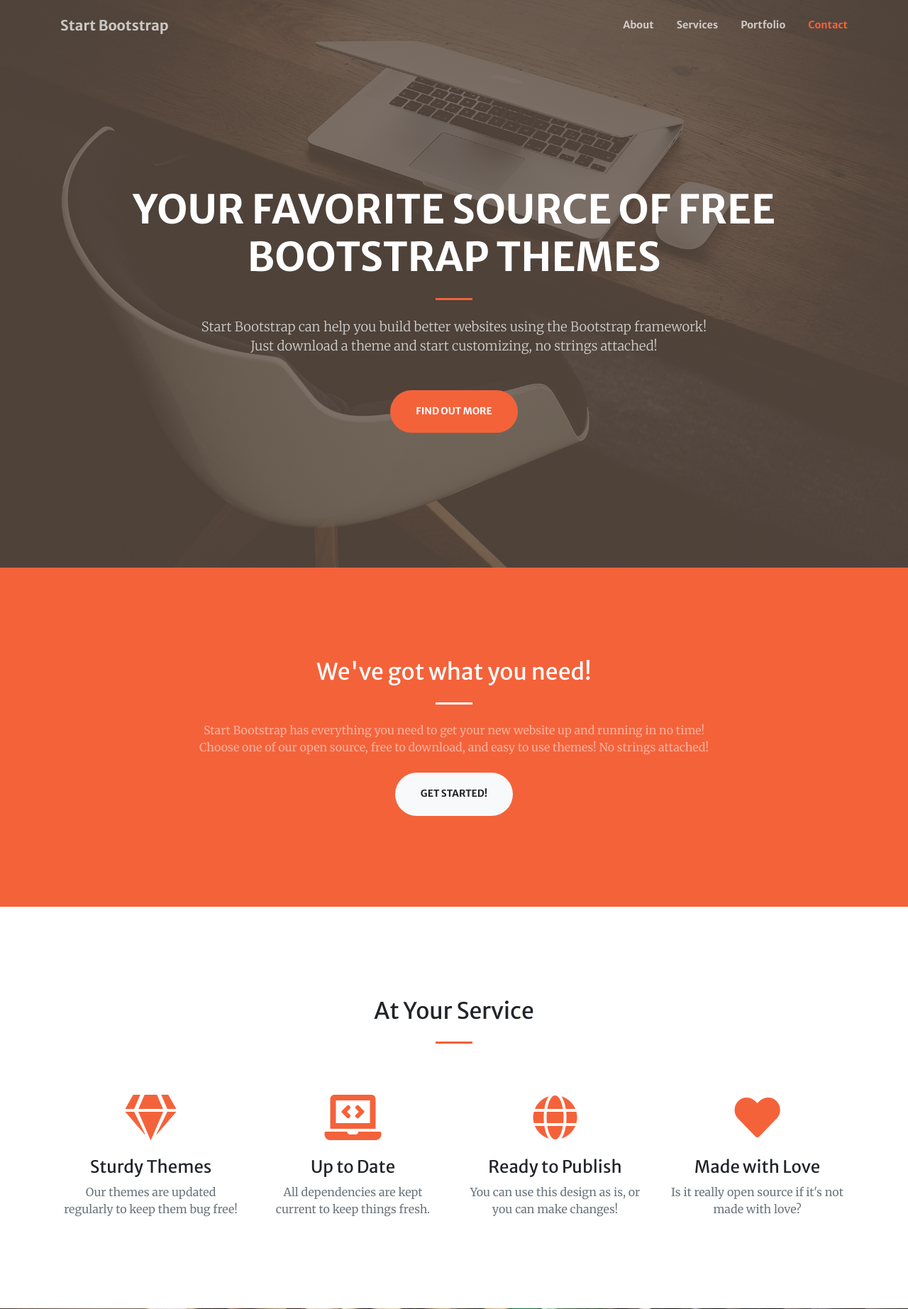
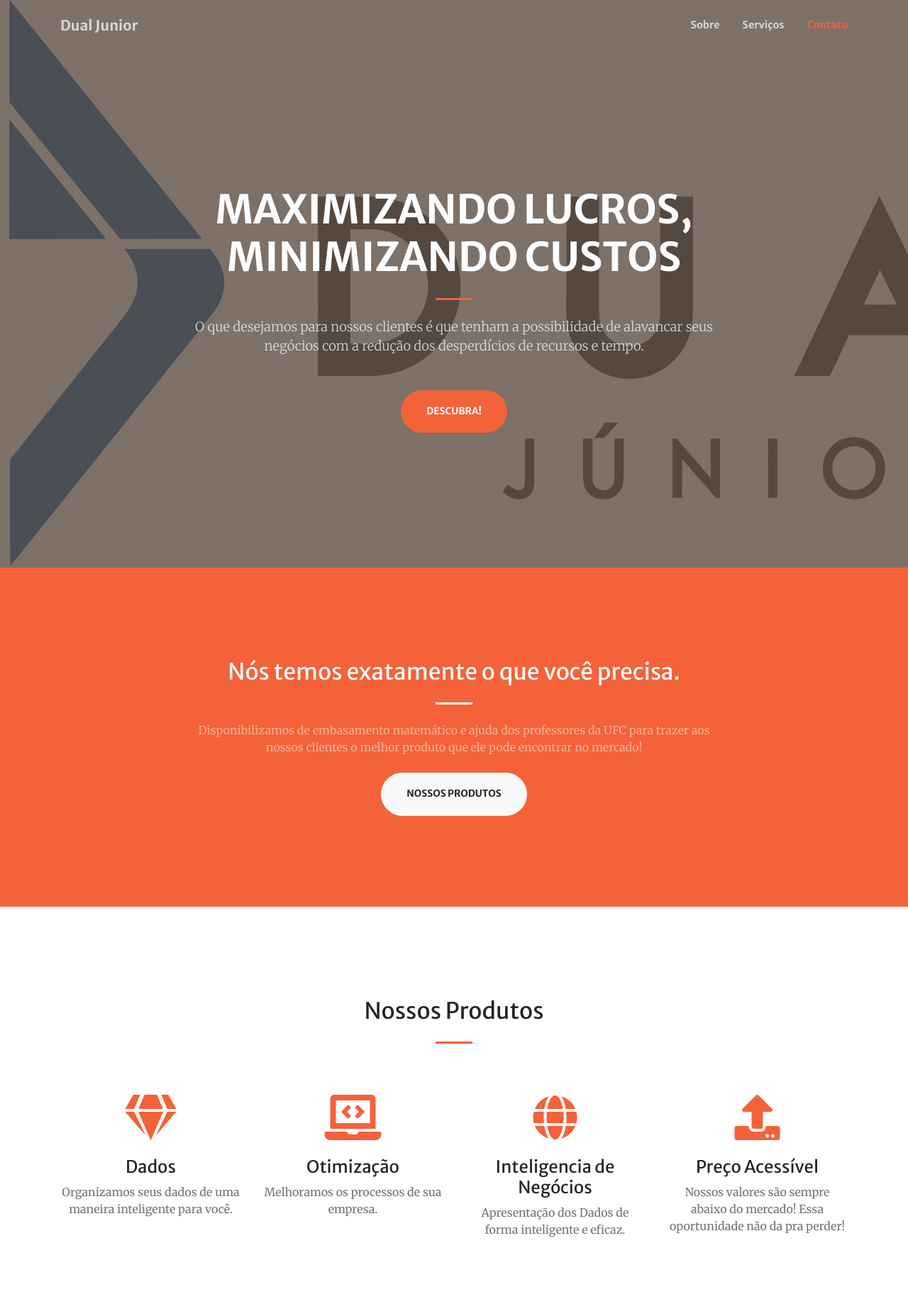
Before and after one commit to tmajory/app-landing-page, a Django app: page /home/ in a window 1280 px wide. Shown: the top 1845 px of the page at 71% size. Run offline with Django 3.2, Linux system fonts and the light colour scheme; some libraries are stand-ins or nearby versions.

Commit message:
Giving a little dualjunior on it!

```diff
--- a/home/templates/home/index.html
+++ b/home/templates/home/index.html
@@ -8,7 +8,7 @@
   <meta name="description" content="">
   <meta name="author" content="">
 
-  <title>Creative - Start Bootstrap Theme</title>
+  <title>Dual Junior</title>
 
   <!-- Font Awesome Icons -->
   {% load static %}
@@ -33,23 +33,23 @@
   <!-- Navigation -->
   <nav class="navbar navbar-expand-lg navbar-light fixed-top py-3" id="mainNav">
     <div class="container">
-      <a class="navbar-brand js-scroll-trigger" href="#page-top">Start Bootstrap</a>
+      <a class="navbar-brand js-scroll-trigger" href="#page-top">Dual Junior</a>
       <button class="navbar-toggler navbar-toggler-right" type="button" data-toggle="collapse" data-target="#navbarResponsive" aria-controls="navbarResponsive" aria-expanded="false" aria-label="Toggle navigation">
         <span class="navbar-toggler-icon"></span>
       </button>
       <div class="collapse navbar-collapse" id="navbarResponsive">
         <ul class="navbar-nav ml-auto my-2 my-lg-0">
           <li class="nav-item">
-            <a class="nav-link js-scroll-trigger" href="#about">About</a>
+            <a class="nav-link js-scroll-trigger" href="#about">Sobre</a>
           </li>
           <li class="nav-item">
-            <a class="nav-link js-scroll-trigger" href="#services">Services</a>
+            <a class="nav-link js-scroll-trigger" href="#services">Serviços</a>
           </li>
+          <!--<li class="nav-item">
+            <a class="nav-link js-scroll-trigger" href="#portfolio">Portfolio</a>
+          </li>-->
           <li class="nav-item">
-            <a class="nav-link js-scroll-trigger" href="#portfolio">Portfolio</a>
-          </li>
-          <li class="nav-item">
-            <a class="nav-link js-scroll-trigger" href="#contact">Contact</a>
+            <a class="nav-link js-scroll-trigger" href="#contact">Contato</a>
           </li>
         </ul>
       </div>
@@ -61,12 +61,13 @@
     <div class="container h-100">
       <div class="row h-100 align-items-center justify-content-center text-center">
         <div class="col-lg-10 align-self-end">
-          <h1 class="text-uppercase text-white font-weight-bold">Your Favorite Source of Free Bootstrap Themes</h1>
+          <h1 class="text-uppercase text-white font-weight-bold">Maximizando Lucros, Minimizando custos</h1>
           <hr class="divider my-4">
         </div>
         <div class="col-lg-8 align-self-baseline">
-          <p class="text-white-75 font-weight-light mb-5">Start Bootstrap can help you build better websites using the Bootstrap framework! Just download a theme and start customizing, no strings attached!</p>
-          <a class="btn btn-primary btn-xl js-scroll-trigger" href="#about">Find Out More</a>
+          <p class="text-white-75 font-weight-light mb-5">O que desejamos para nossos clientes é que tenham a
+            possibilidade de alavancar seus negócios com a redução dos desperdícios de recursos e tempo.</p>
+          <a class="btn btn-primary btn-xl js-scroll-trigger" href="#about">Descubra!</a>
         </div>
       </div>
     </div>
@@ -77,10 +78,12 @@
     <div class="container">
       <div class="row justify-content-center">
         <div class="col-lg-8 text-center">
-          <h2 class="text-white mt-0">We've got what you need!</h2>
+          <h2 class="text-white mt-0">Nós temos exatamente o que você precisa.</h2>
           <hr class="divider light my-4">
-          <p class="text-white-50 mb-4">Start Bootstrap has everything you need to get your new website up and running in no time! Choose one of our open source, free to download, and easy to use themes! No strings attached!</p>
-          <a class="btn btn-light btn-xl js-scroll-trigger" href="#services">Get Started!</a>
+          <p class="text-white-50 mb-4">Disponibilizamos de embasamento matemático e ajuda dos professores da UFC
+            para trazer aos nossos clientes o melhor produto que ele pode encontrar no mercado!
+          </p>
+          <a class="btn btn-light btn-xl js-scroll-trigger" href="#services">Nossos Produtos</a>
         </div>
       </div>
     </div>
@@ -89,42 +92,44 @@
   <!-- Services Section -->
   <section class="page-section" id="services">
     <div class="container">
-      <h2 class="text-center mt-0">At Your Service</h2>
+      <h2 class="text-center mt-0">Nossos Produtos</h2>
       <hr class="divider my-4">
       <div class="row">
         <div class="col-lg-3 col-md-6 text-center">
           <div class="mt-5">
             <i class="fas fa-4x fa-gem text-primary mb-4"></i>
-            <h3 class="h4 mb-2">Sturdy Themes</h3>
-            <p class="text-muted mb-0">Our themes are updated regularly to keep them bug free!</p>
+            <h3 class="h4 mb-2">Dados</h3>
+            <p class="text-muted mb-0">Organizamos seus dados de uma maneira inteligente para você.</p>
           </div>
         </div>
         <div class="col-lg-3 col-md-6 text-center">
           <div class="mt-5">
             <i class="fas fa-4x fa-laptop-code text-primary mb-4"></i>
-            <h3 class="h4 mb-2">Up to Date</h3>
-            <p class="text-muted mb-0">All dependencies are kept current to keep things fresh.</p>
+            <h3 class="h4 mb-2">Otimização</h3>
+            <p class="text-muted mb-0">Melhoramos os processos de sua empresa.</p>
           </div>
         </div>
         <div class="col-lg-3 col-md-6 text-center">
           <div class="mt-5">
             <i class="fas fa-4x fa-globe text-primary mb-4"></i>
-            <h3 class="h4 mb-2">Ready to Publish</h3>
-            <p class="text-muted mb-0">You can use this design as is, or you can make changes!</p>
+            <h3 class="h4 mb-2">Inteligencia de Negócios</h3>
+            <p class="text-muted mb-0">Apresentação dos Dados de forma inteligente e eficaz.</p>
           </div>
         </div>
         <div class="col-lg-3 col-md-6 text-center">
           <div class="mt-5">
-            <i class="fas fa-4x fa-heart text-primary mb-4"></i>
-            <h3 class="h4 mb-2">Made with Love</h3>
-            <p class="text-muted mb-0">Is it really open source if it's not made with love?</p>
+            <i class="fas fa-4x fa-upload text-primary mb-4"></i>
+            <h3 class="h4 mb-2">Preço Acessível</h3>
+            <p class="text-muted mb-0">
+              Nossos valores são sempre abaixo do mercado! Essa oportunidade não da pra perder!
+            </p>
           </div>
         </div>
       </div>
     </div>
   </section>
 
-  <!-- Portfolio Section -->
+  <!-- Portfolio Section
   <section id="portfolio">
     <div class="container-fluid p-0">
       <div class="row no-gutters">
@@ -208,13 +213,13 @@
         </div>
       </div>
     </div>
-  </section>
+  </section> -->
 
   <!-- Call to Action Section -->
   <section class="page-section bg-dark text-white">
     <div class="container text-center">
-      <h2 class="mb-4">Free Download at Start Bootstrap!</h2>
-      <a class="btn btn-light btn-xl" href="https://startbootstrap.com/themes/creative/">Download Now!</a>
+      <h2 class="mb-4">Gostou e quer saber mais?</h2>
+      <a class="btn btn-light btn-xl" href="https://pt-br.facebook.com/dualjr/">Facebook</a>
     </div>
   </section>
 
@@ -223,20 +228,22 @@
     <div class="container">
       <div class="row justify-content-center">
         <div class="col-lg-8 text-center">
-          <h2 class="mt-0">Let's Get In Touch!</h2>
+          <h2 class="mt-0">Entre em contato conosco!</h2>
           <hr class="divider my-4">
-          <p class="text-muted mb-5">Ready to start your next project with us? Give us a call or send us an email and we will get back to you as soon as possible!</p>
+          <p class="text-muted mb-5">
+            Pronto para iniciar um projeto conosco? Entre em contato para que possamos fazer uma avaliação gratuita.
+          </p>
         </div>
       </div>
       <div class="row">
         <div class="col-lg-4 ml-auto text-center mb-5 mb-lg-0">
           <i class="fas fa-phone fa-3x mb-3 text-muted"></i>
-          <div>+1 (202) 555-0149</div>
+          <div>+55 (85) 99839-2799</div>
         </div>
         <div class="col-lg-4 mr-auto text-center">
           <i class="fas fa-envelope fa-3x mb-3 text-muted"></i>
           <!-- Make sure to change the email address in anchor text AND the link below! -->
-          <a class="d-block" href="mailto:contact@yourwebsite.com">contact@yourwebsite.com</a>
+          <a class="d-block" href="mailto:admfindualjr@gmail.com">admfindualjr@gmail.com</a>
         </div>
       </div>
     </div>
@@ -245,7 +252,7 @@
   <!-- Footer -->
   <footer class="bg-light py-5">
     <div class="container">
-      <div class="small text-center text-muted">Copyright &copy; 2019 - Start Bootstrap</div>
+      <div class="small text-center text-muted">Copyright &copy; 2019 - Dual Junior</div>
     </div>
   </footer>
 
```
Also changed, not shown: home/templates/home/home.html (deleted, +0 -9 lines), home/static/home/img/bg-masthead.jpg, home/static/home/img/bg-masthead1.jpg (added).
